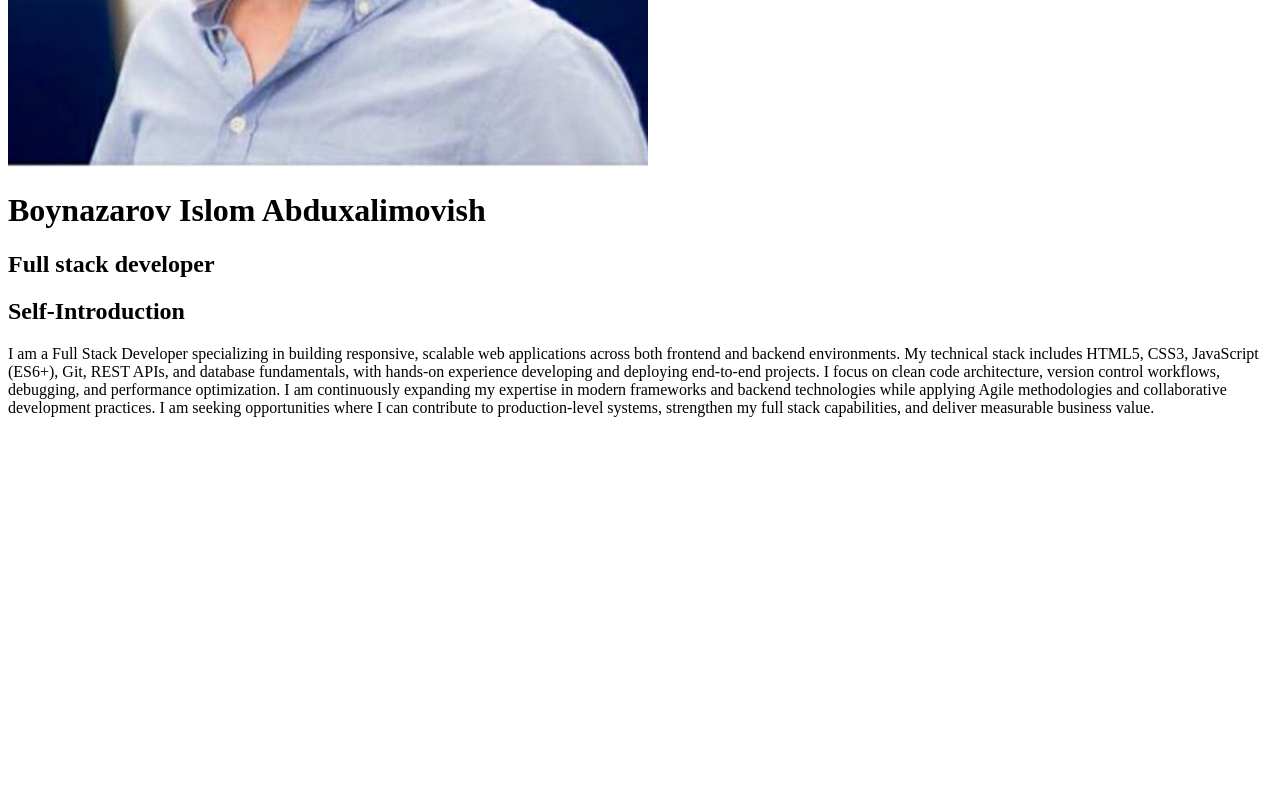
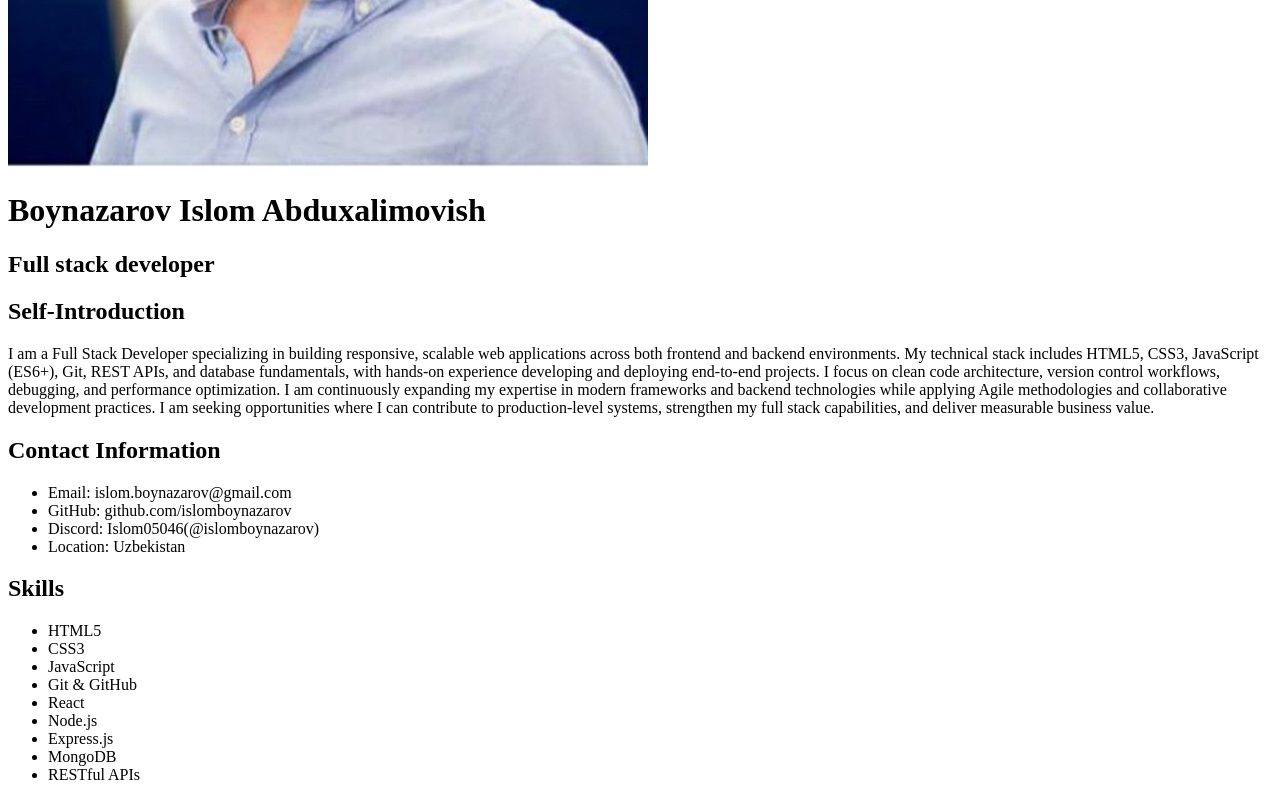
Before and after one commit to islomboynazarov/rsschool-cv, a plain HTML site: page index.html in a window 1280 px wide. Shown: the part 631-1431 px from the top of the page. Before the commit the page ends 1064 px from the top, so only its background shows below. Drawn offline with Linux system fonts and the light colour scheme.

Commit message:
feat: add skills section

```diff
--- a/index.html
+++ b/index.html
@@ -39,11 +39,28 @@
   </section>
 
   <section id="contacts">
-
+   <h2>Contact Information</h2>
+    <ul>
+      <li>Email: islom.boynazarov@gmail.com</li>
+      <li>GitHub: github.com/islomboynazarov</li>
+      <li>Discord: Islom05046(@islomboynazarov)</li>
+      <li>Location: Uzbekistan</li>
+    </ul>
   </section>
 
   <section id="skills">
-
+    <h2>Skills</h2>
+    <ul>
+      <li>HTML5</li>
+      <li>CSS3</li>
+      <li>JavaScript</li>
+      <li>Git & GitHub</li>
+      <li>React</li>
+      <li>Node.js</li>
+      <li>Express.js</li>
+      <li>MongoDB</li>
+      <li>RESTful APIs</li>
+    </ul>
   </section>
 
   <section id="code">
```
